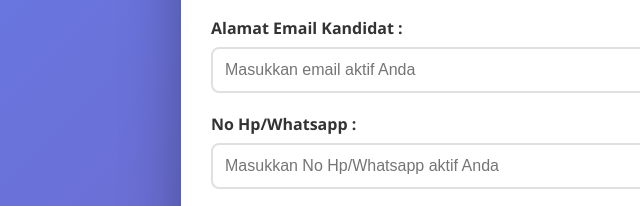
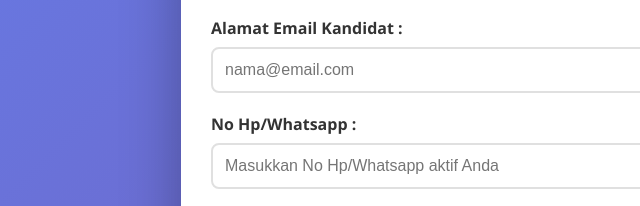
Before and after one commit to Fiscall/DISC-Assessment-AlbeaIndonesia, a website: page index.html in a window 1280 px wide. Shown: the part 394-600 px from the top of the page, 9-649 px from the left. Drawn offline with nearby package versions, Linux system fonts and the light colour scheme.

Commit message:
Update index.html

```diff
--- a/index.html
+++ b/index.html
@@ -343,7 +343,7 @@
 
                 <div class="form-group">
                     <label for="emailInput">Alamat Email Kandidat :</label>
-                    <input type="email" id="emailInput" placeholder="Masukkan email aktif Anda" required autocomplete="off">
+                    <input type="email" id="emailInput" placeholder="nama@email.com" required autocomplete="off">
                 </div>
 
                 <div class="form-group">
```
